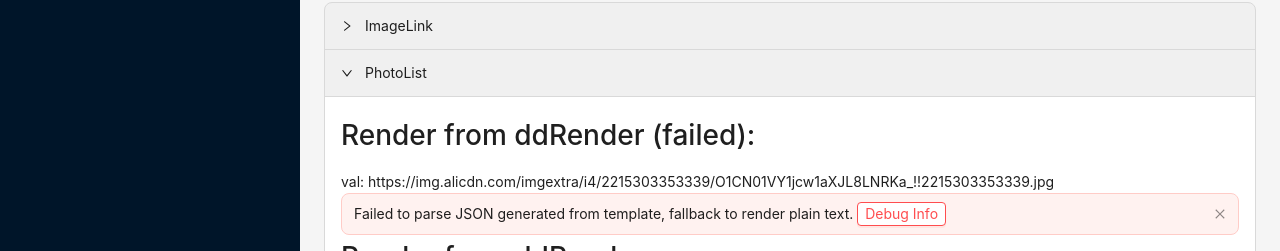
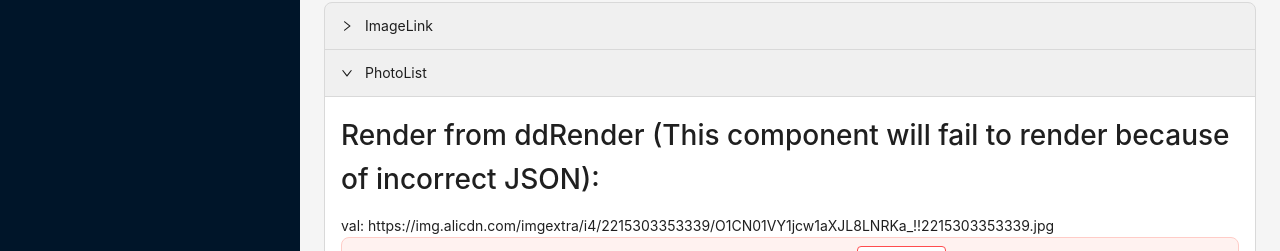
Before and after one commit to db-man/db-man, a React (Create React App) app in the folder packages/components/: page /demos in a window 1280 px wide. Shown: the part 82-333 px from the top of the page. Built offline with nearby package versions, Linux system fonts and the light colour scheme.

Commit message:
fix(demos): update error message for failed ddRender due to incorrect JSON

```diff
--- a/packages/components/src/pages/demos/PhotoListExample.tsx
+++ b/packages/components/src/pages/demos/PhotoListExample.tsx
@@ -50,12 +50,18 @@ const PhotoListExample = () => {
 
   return (
     <div>
-      <h1>Render from ddRender (failed):</h1>
+      <h1>
+        Render from ddRender (This component will fail to render because of
+        incorrect JSON):
+      </h1>
       {getColumnRender(TYPE_GET_PAGE, {
         id: 'photos',
         name: 'Photos',
         type: 'STRING_ARRAY',
-        [TYPE_GET_PAGE]: ['PhotoList', '["PhotoList","]'],
+        [TYPE_GET_PAGE]: [
+          'PhotoList',
+          '["PhotoList","this_is_an_expected_incorrect_json_...]',
+        ],
       })(value, record)}
 
       <h1>Render from ddRender:</h1>
```
